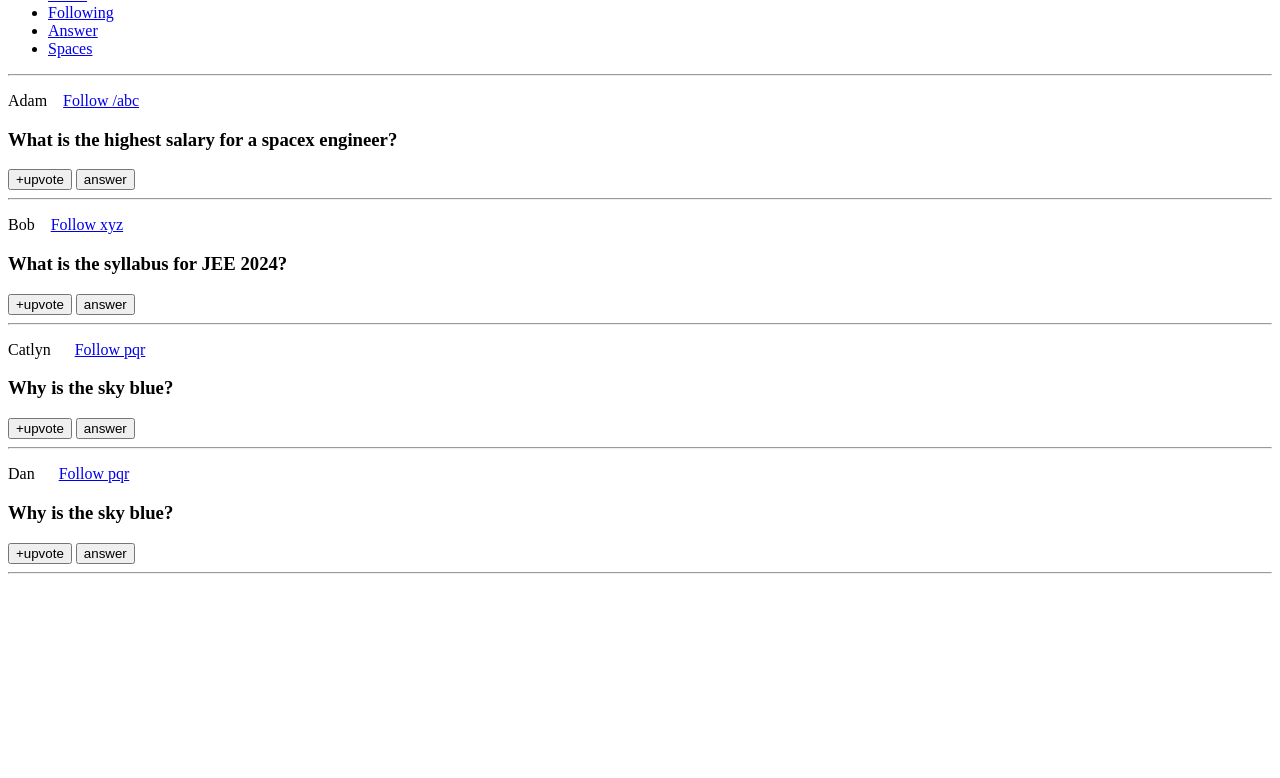
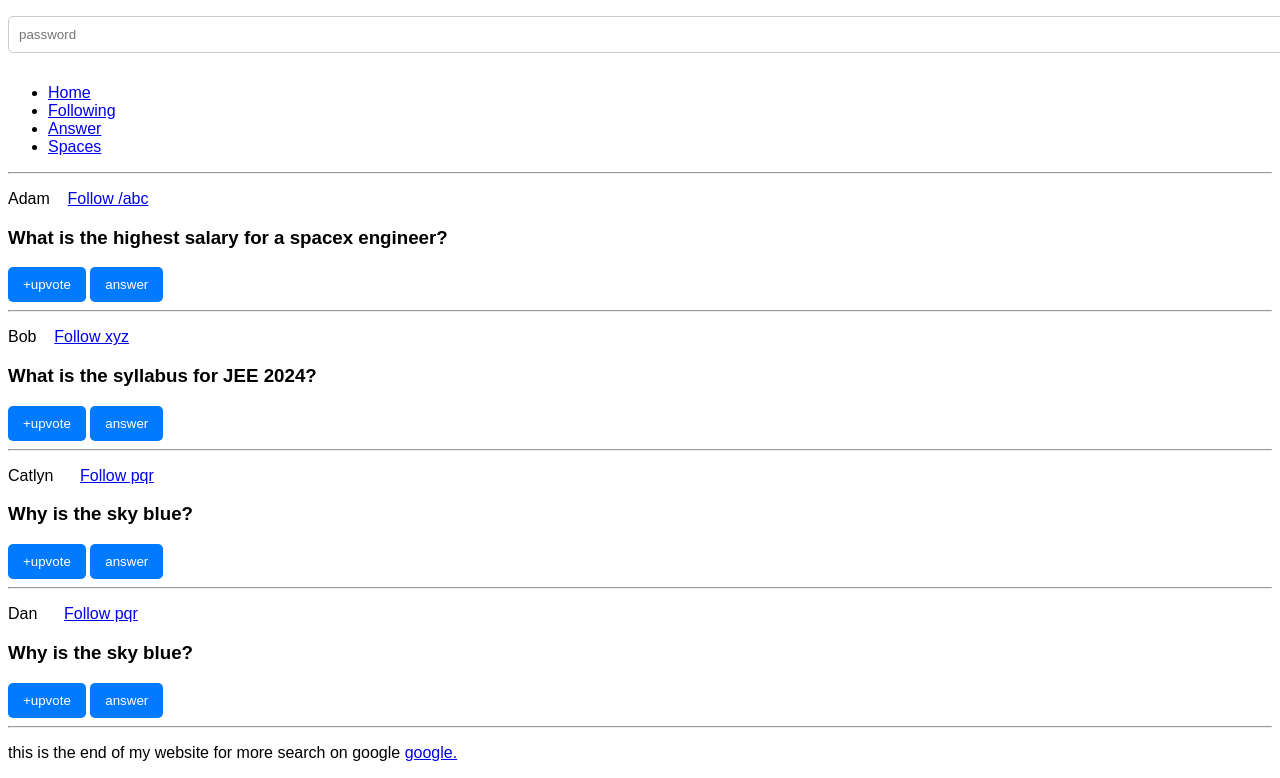
Before and after one commit to aayushgi/web_devlopment_basics, a plain HTML site: page frist/frist/index.html in a window 1280 px wide. Shown: the part 131-909 px from the top of the page. Before the commit the page ends 800 px from the top, so only its background shows below. Drawn offline with Linux system fonts and the light colour scheme; files that its build step writes are made by us from their sources.

Commit message:
Update index.html

```diff
--- a/frist/frist/index.html
+++ b/frist/frist/index.html
@@ -4,12 +4,13 @@
     <meta charset="UTF-8" />
     <meta http-equiv="X-UA-Compatible" content="IE=edge" />
     <meta name="viewport" content="width=device-width, initial-scale=1.0" />
+    <link rel="stylesheet" href="style.css">
     <title>CSS Chapter2</title>
   </head>
   <body>
     <header>
         <h1>Quora
-            <button id="login">Log in</button>
+            <button id="login ">Log in</button>
             <button id="signup">Sign up</button>
         </h1>
         <div>
@@ -27,49 +28,50 @@
         <hr>
     </header>
     <main>
-        <p>
+        <p class="post">
         Adam &nbsp;&nbsp;
         <a class="follow" href="/adam">Follow /abc</a></span>
         </p>
         <h3>What is the highest salary for a spacex engineer?</h3>
         <span>
-            <button>+upvote</button>
+            <button class="upvoat">+upvote</button>
             <button>answer</button>
         </span>
         <hr />
 
-        <p>
+        <p class="post">
         Bob &nbsp;&nbsp;
         <a class="follow" href="/bob">Follow xyz</a>
         </p>
         <h3>What is the syllabus for JEE 2024?</h3>
         <span>
-            <button>+upvote</button>
+            <button class="upvoat">+upvote</button>
             <button>answer</button>
         </span>
         <hr />
 
-        <p>
+        <p class="post">
         Catlyn &nbsp;&nbsp;&nbsp;&nbsp;
         <a class="follow" href="/catlyn">Follow pqr</a>
         </p>
         <h3>Why is the sky blue?</h3>
         <span>
-            <button>+upvote</button>
+            <button class="upvoat">+upvote</button>
             <button>answer</button>
         </span>
         <hr />
 
-        <p>
+        <p class="post">
             Dan &nbsp;&nbsp;&nbsp;&nbsp;
             <a class="follow" href="/dan">Follow pqr</a>
             </p>
             <h3>Why is the sky blue?</h3>
             <span>
-                <button>+upvote</button>
+                <button class="upvoat">+upvote</button>
                 <button>answer</button>
             </span>
             <hr />
+            <p>this is the end of my website for more search on google <a href="google.com">google.</a></p>
     </main>
   </body>
 </html>
```
